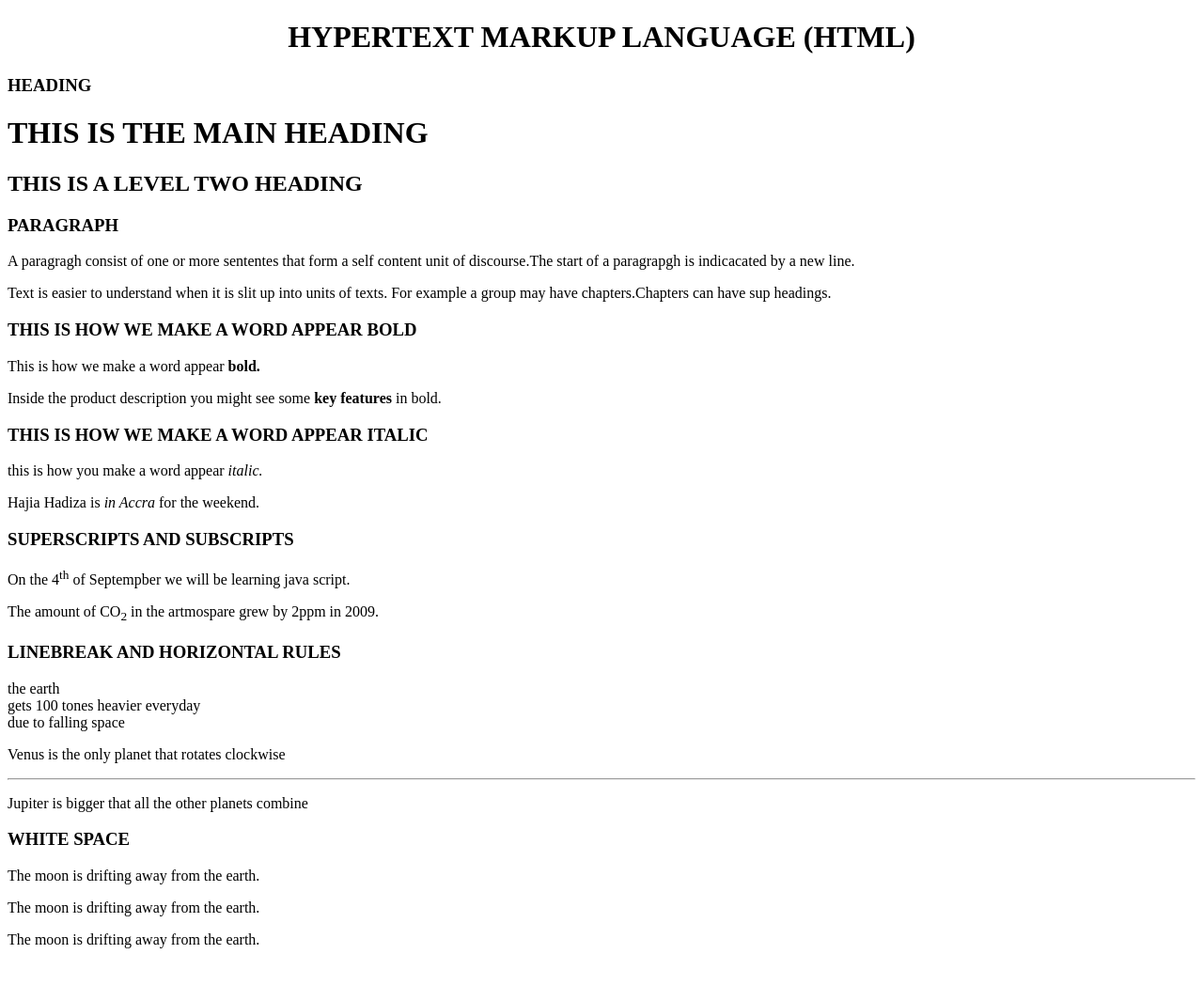
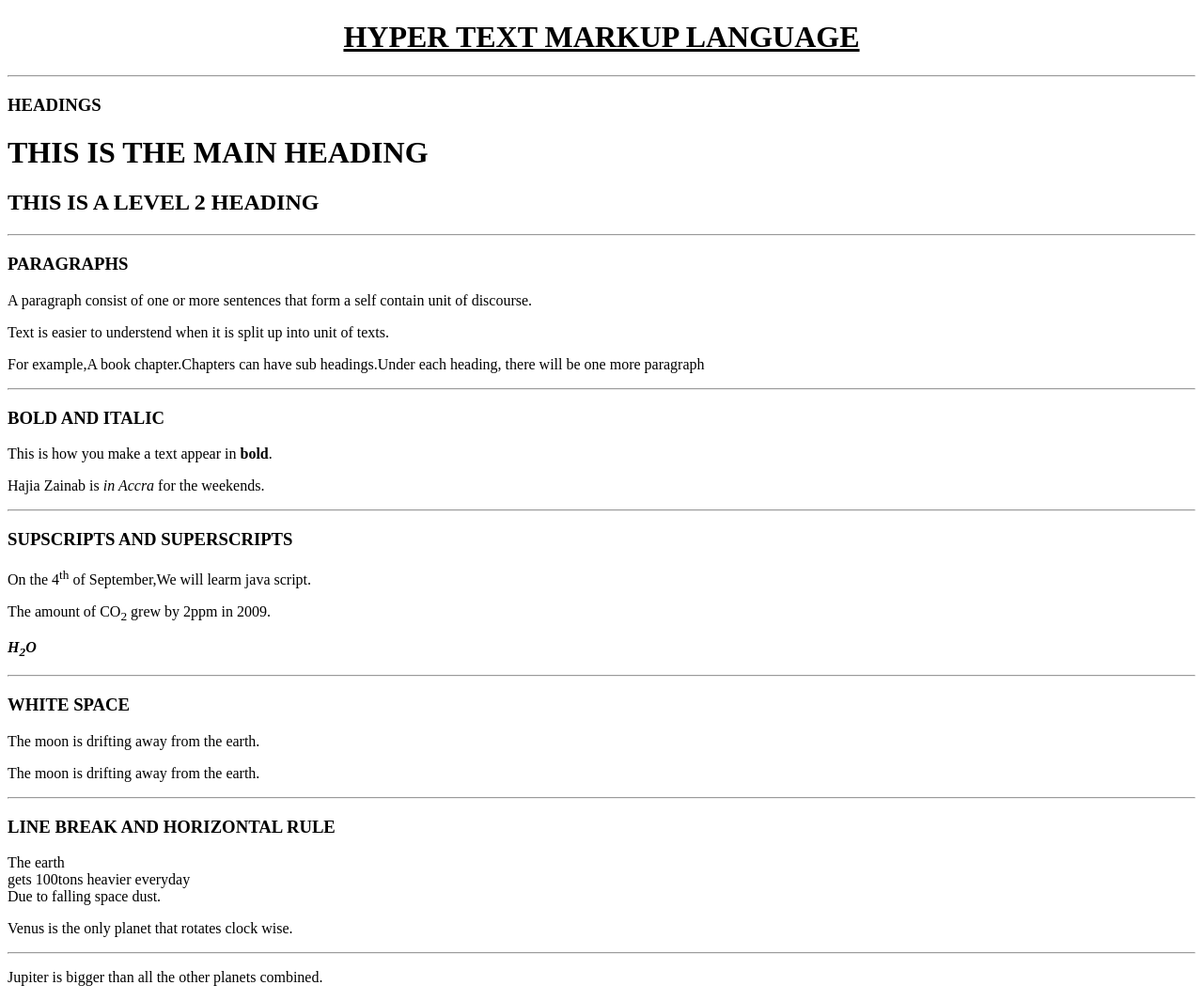
Before and after one commit to basgah/htmal-text.html, a plain HTML site: page index.html in a window 1280 px wide. Shown: the whole page at 94% size. Before the commit the page ends 1025 px from the top, so only its background shows below. Drawn offline with Linux system fonts and the light colour scheme.

Commit message:
Add files via upload

```diff
--- a/index.html
+++ b/index.html
@@ -1,47 +1,58 @@
 <!DOCTYPE html>
+
 <html>
+
 <head>
-	<title>HTML-TEXT</title>
+<title></title>
 </head>
+
 <body>
-<h1><center>HYPERTEXT MARKUP LANGUAGE (HTML)</center></h1>
-<h3>HEADING</h3>
-	<h1>THIS IS THE MAIN HEADING</1>
-	<h2>THIS IS A LEVEL TWO HEADING</h2>
-	<h3>PARAGRAPH</h3>
-<p>A paragragh consist of one or more sententes that form
- a self content unit of discourse.The start of a paragrapgh
- is indicacated by a new line.</p>
-<p>Text is easier to understand when it is slit up into units of texts.
-For example a group may have chapters.Chapters can have sup headings.</p>
+<center><u><h1>HYPER TEXT MARKUP LANGUAGE</h1></u></center>
 
-<h3>THIS IS HOW WE MAKE A WORD APPEAR BOLD</h3>
-<p>This is how we make a word appear <b>bold.</b></p>
-<p>Inside the product description you might see some<b> key features </b> in bold.</p>
+<hr>
+<h3>HEADINGS</h3>
+<h1>THIS IS THE MAIN HEADING</h1>
+<h2>THIS IS A LEVEL 2 HEADING</h2>
+</hr>
 
-<h3>THIS IS HOW WE MAKE A WORD APPEAR ITALIC</h3>
-<p>this is how you make a word appear <i> italic.</i></p>
-<p>Hajia Hadiza is<i> in Accra</i> for the weekend.</p>
+<hr>
+<h3>PARAGRAPHS</h3>
+<p>A paragraph consist of one or more sentences that form a self contain
+ unit of discourse.</p>
 
-<h3>SUPERSCRIPTS AND SUBSCRIPTS</h3>
-<p>On the 4<sup>th</sup> of Septempber we will be learning java script.</p>
+<p> Text is easier to understend when it is split up into unit of texts.</p><p>
+For example,A book chapter.Chapters can have sub headings.Under each heading,
+ there will be one more paragraph </p>
+</hr>
 
-<p>The amount of CO<sub>2</sub> in the artmospare grew by 2ppm in 2009.</p>
+<hr>
+<h3>BOLD AND ITALIC</h3>
+<p>This is how you make a text appear in<b> bold</b>.</p>
+<p>Hajia Zainab is<i> in Accra</i> for the weekends.</p>
+</hr>
+<hr>
+<h3>SUPSCRIPTS AND SUPERSCRIPTS</h3>
+<p>On the 4<sup>th</sup> of September,We will learm java script.</p>
+<p>The amount of CO<sub>2</sub> grew by 2ppm in 2009.</p>
+</hr>
+<p><b><i>H<sub>2</sub>O</i></b></p>
 
-<h3>LINEBREAK AND HORIZONTAL RULES</h3>
+<hr>
+<h3>WHITE SPACE</h3>
+<p>The moon is drifting away from the earth.</p>
+<p>The moon is
 
-<p>the earth<br> gets 100 tones heavier everyday<br> due to falling space</p>
-<p>Venus is the only planet that rotates clockwise<hr/></p>
-<p>Jupiter is bigger that all the other planets combine</p>
+    drifting away from the earth.</p>
+</hr>
+<hr>
+<h3>LINE BREAK AND HORIZONTAL RULE</h3>
+<p> The earth<br/> gets 100tons heavier everyday<br/> Due to falling space dust.</p>
+<p>Venus is the only planet that rotates clock wise.</p><hr>
+<p>Jupiter is bigger than all the other planets combined.</p>
 
-<h3>WHITE SPACE</h3>
- <p> The moon                             is drifting away from the earth.</p>
+
+</body>
 
 
 
-<p> The moon is drifting away from the earth.</p>
-<p> The moon is drifting away from the earth.</p>
-
-</body>
-
 </html>
```
